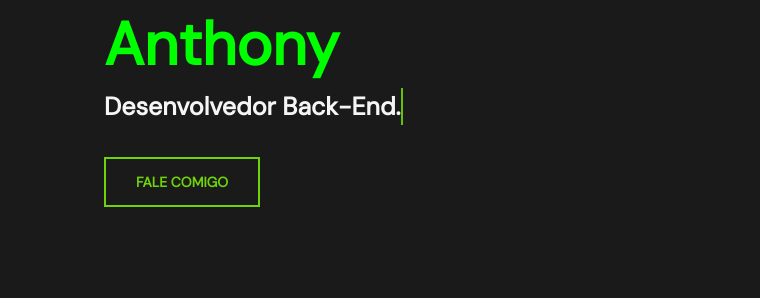
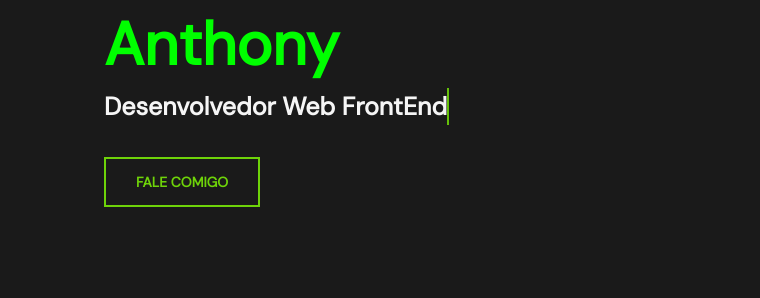
Before and after one commit to Lucas9259/Novo_Portifolio, a plain HTML site: page portifolio-main/index.html in a window 1280 px wide. Shown: the part 378-676 px from the top of the page, 0-760 px from the left. Drawn offline with nearby package versions, Linux system fonts and the light colour scheme; grey boxes are pictures that could not be loaded; a web font is replaced by a local one.

Commit message:
Atualização do site

```diff
--- a/portifolio-main/index.html
+++ b/portifolio-main/index.html
@@ -201,7 +201,7 @@
             <h1>Eu sou Lucas Anthony </h1>
           </header>
           <div class="content">
-            <p class="line typing">Desenvolvedor Back-End.</p>
+            <p class="line typing">Desenvolvedor Web FrontEnd</p>
             <a class="button" href="#contact"> Fale comigo </a>
           </div>
         </div>
```
